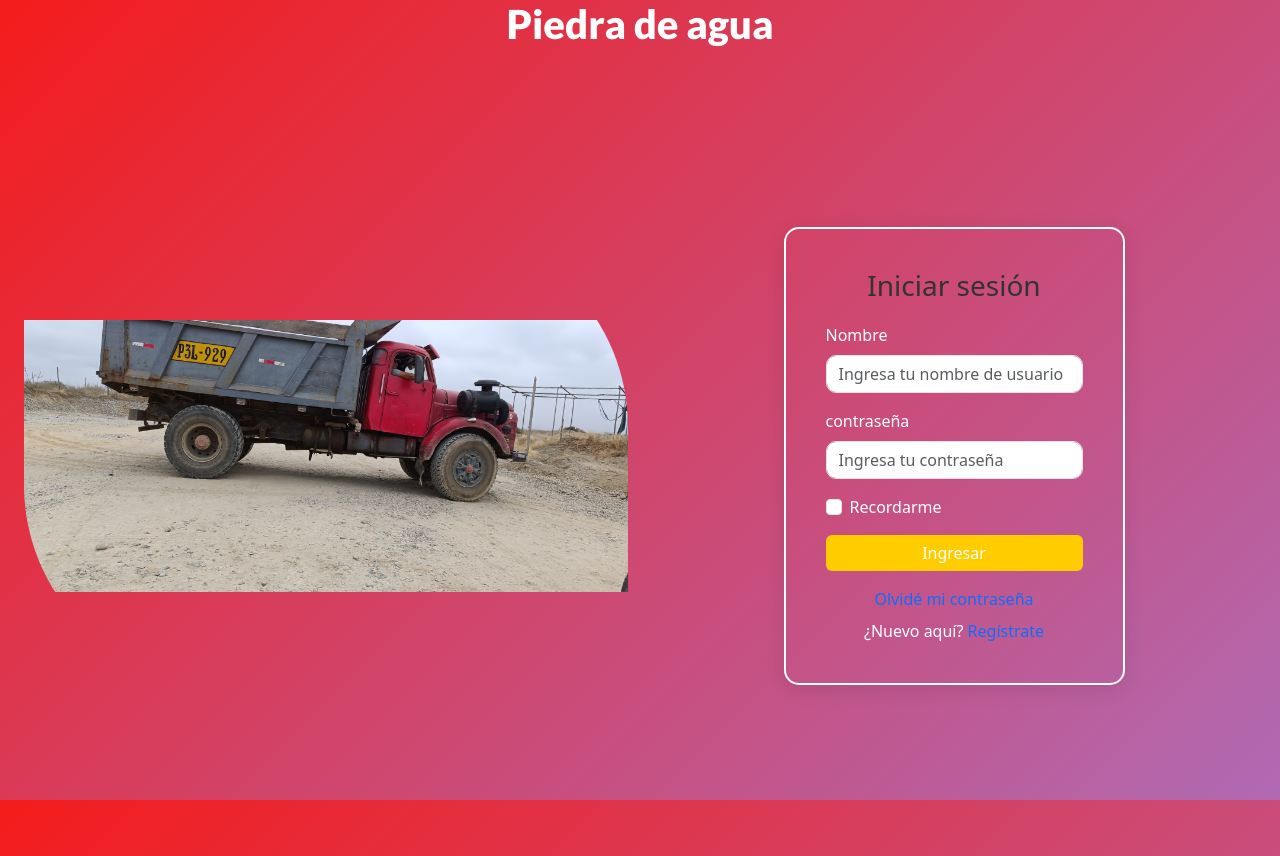
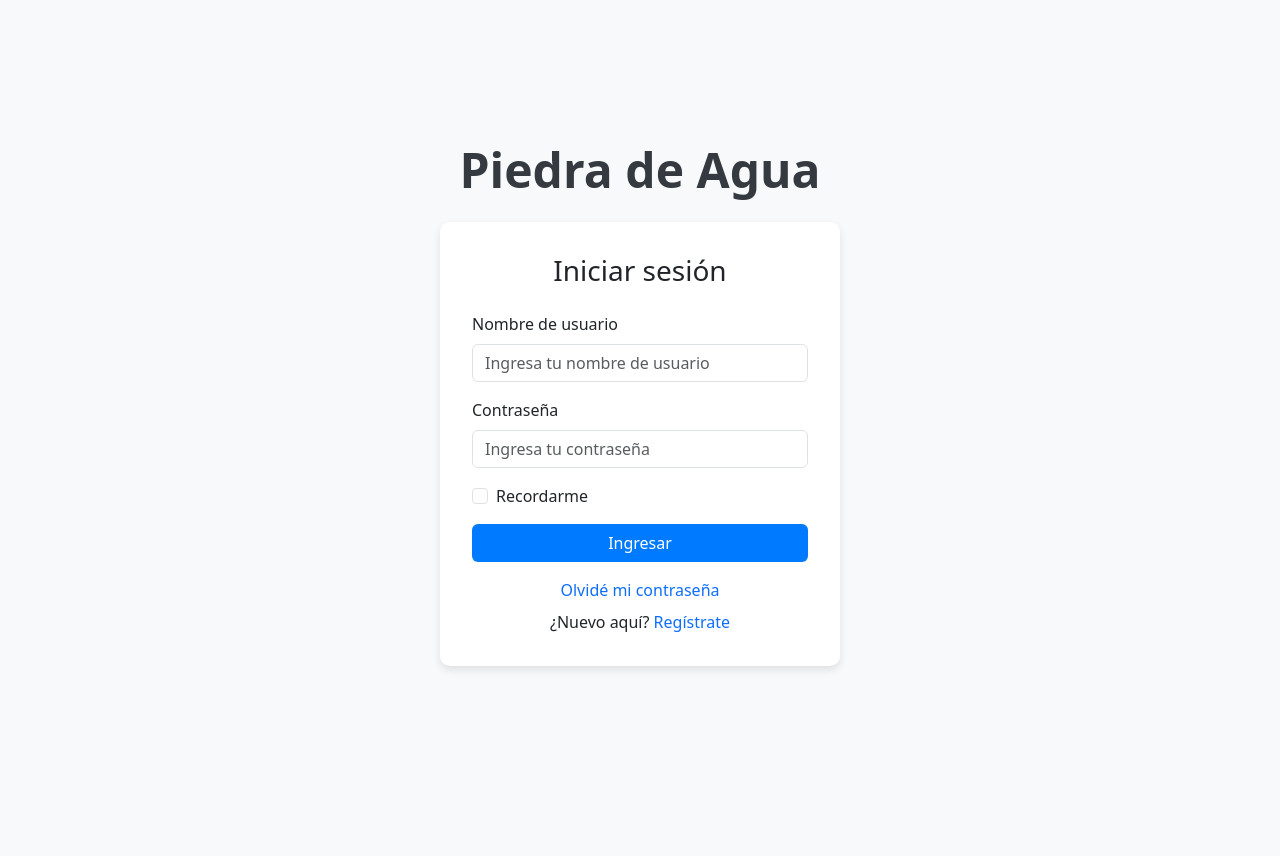
Before and after one commit to KRZ23/Integrador, a PHP site: template src/views/Login/LoginView.php in a window 1280 px wide. After the commit the page ends 670 px from the top, so only its background shows below. Run offline with PHP 8.4, Linux system fonts and the light colour scheme; the template is opened without the code that fills it, so the values that code supplies are empty.

Commit message:
Revert "Cambio del Login.php (temporal)"
This reverts commit 50d5f86c91a20680ed26aa9b423cf680b3cee879.

```diff
--- a/index.php
+++ b/index.php
@@ -1,3 +1,3 @@
 <?php
-require('Controller/LoginController.php');
+require('../Integrador/src/Controller/LoginController.php');
 ?>
--- a/public/css/style.css
+++ b/public/css/style.css
@@ -1,56 +1,39 @@
 body {
-    background: linear-gradient(135deg, #f41c1c, #b06ab3);
+    display: grid;
+    place-items: center;
     height: 100vh;
-    color: white;
-    overflow: hidden;
+    margin: 0;
+    background-color: #f8f9fa;
+}
+
+.container-login {
+    display: grid;
+    gap: 1rem;
+    width: 100%;
+    max-width: 400px;
+}
+
+.header-text {
+    font-size: 3rem;
+    font-weight: bold;
+    text-align: center;
+    color: #343a40;
 }
 
 .login-container {
-    background-color: transparent;
-    border-radius: 15px;
-    padding: 40px;
-    border: 2px solid white;
-    box-shadow: 0px 4px 20px rgba(0, 0, 0, 0.1);
-}
-
-.title {
-    color: #000000;
-    font-size: 1.8rem;
-    margin-bottom: 10px;
-}
-
-.login-container h3 {
-    color: #333;
-    margin-bottom: 20px;
+    padding: 2rem;
+    border-radius: 10px;
+    box-shadow: 0 4px 8px rgba(0, 0, 0, 0.1);
+    background-color: #ffffff;
 }
 
 .btn-login {
-    background-color: #ffcc00;
+    background-color: #007bff;
     color: #fff;
-    border: none;
 }
 
 .btn-login:hover {
-    background-color:#f70000;
-}
-
-.form-control {
-    border-radius: 10px;
-}
-
-.form-label {
-    color: #ffffff;
-}
-
-.background-illustration {
-    border-top-right-radius: 200px;
-    border-top-left-radius: 50px;
-    border-bottom-left-radius: 200px;
-    border-bottom-right-radius: 50px;
-    background: url('View/img/img.png') center center / cover no-repeat;
-    width: 100%;
-    height: 100%;
-    background-size: contain;
+    background-color: #0056b3;
 }
 
 
--- a/src/Controller/LoginController.php
+++ b/src/Controller/LoginController.php
@@ -1,3 +1,3 @@
 <?php
-require('Views/LoginView.php');
+require('../views/Login/LoginView.php');
 ?>
--- a/src/views/Login/LoginView.php
+++ b/src/views/Login/LoginView.php
@@ -14,32 +14,22 @@
         rel="stylesheet">
 </head>
 
-<body>
-    <header>
-        <div class="text-center">
-            <h1 class="lato-black">Piedra de agua</h1>
-        </div>
-    </header>
-    <div class="container-fluid d-flex justify-content-center align-items-center vh-100">
-        <div class="row w-100">
-            <!-- Columna con la imagen -->
-            <div class="col-md-6 d-none d-md-block">
-                <div class="background-illustration"></div>
-            </div>
-            <!-- Columna con el formulario -->
-            <div class="col-md-6 d-flex flex-column justify-content-center align-items-center">
+<body class="d-flex justify-content-center align-items-center vh-100">
+    <div class="container-login">
+        <!-- Título de cabecera -->
+        <header class="header-text">Piedra de Agua</header>
+
+        <!-- Formulario de inicio de sesión -->
         <div class="login-container">
-                    <h3 class="text-center">Iniciar sesión</h3>
-                    <form>
+            <h3 class="text-center mb-4">Iniciar sesión</h3>
+            <form action="../../Controller/AccsesUsers.php" class="login-form">
                 <div class="mb-3">
-                            <label for="username" class="form-label">Nombre</label>
-                            <input type="text" class="form-control" id="username"
-                                placeholder="Ingresa tu nombre de usuario">
+                    <label for="username" class="form-label">Nombre de usuario</label>
+                    <input type="text" class="form-control" id="username" name="username" placeholder="Ingresa tu nombre de usuario" required>
                 </div>
                 <div class="mb-3">
-                            <label for="password" class="form-label">contraseña</label>
-                            <input type="password" class="form-control" id="password"
-                                placeholder="Ingresa tu contraseña">
+                    <label for="password" class="form-label">Contraseña</label>
+                    <input type="password" class="form-control" id="password" name="password" placeholder="Ingresa tu contraseña" required>
                 </div>
                 <div class="form-check mb-3">
                     <input type="checkbox" class="form-check-input" id="rememberMe">
@@ -55,8 +45,6 @@
             </form>
         </div>
     </div>
-        </div>
-    </div>
 
     <script src="/public/js/Bootstrap_js/bootstrap.min.js"></script>
 </body>
```
Lines whose indentation alone changed are shown as unchanged.
